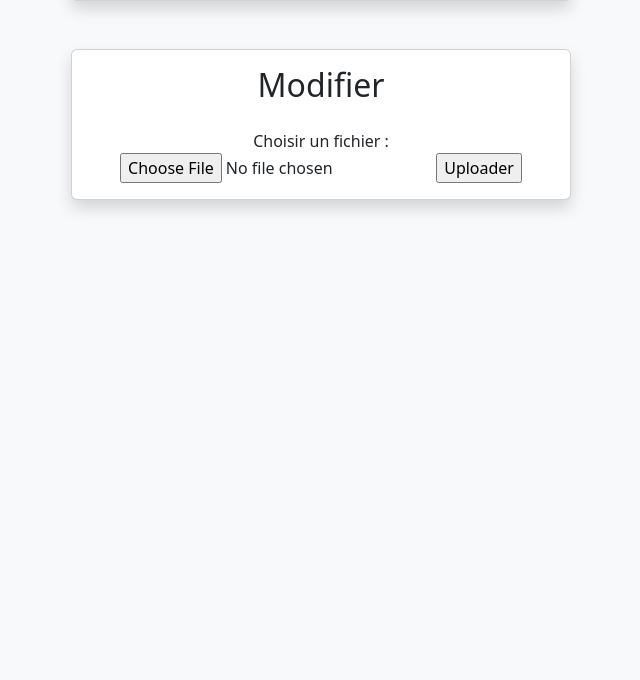
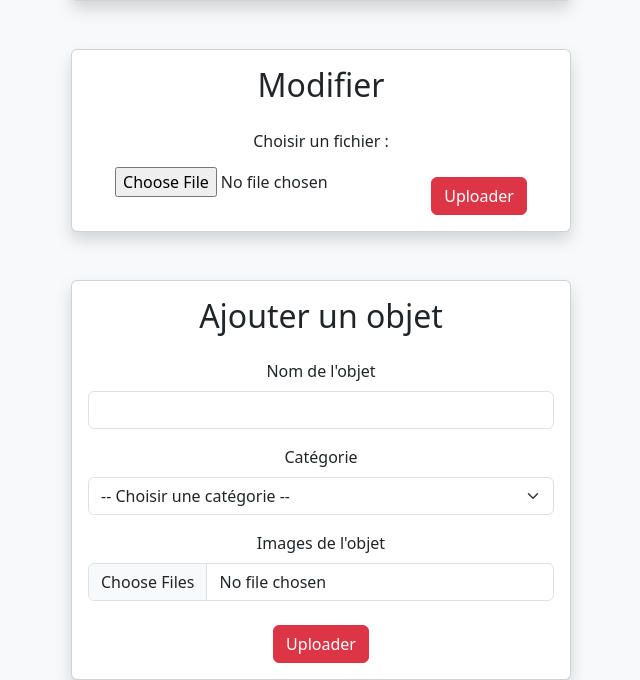
Before and after one commit to Mimi7-Ranto/Examen_final_S2, a PHP site: page /profil.php in a window 1280 px wide. Shown: the part 560-1240 px from the top of the page, without its empty margins (319-959 px from the left). Before the commit the page ends 771 px from the top, so only its background shows below. Run offline with PHP 8.4, Linux system fonts and the light colour scheme; the visitor is signed in with stand-in values (Sample User, id 1); data comes from the database, SQL or seed files in the repository.

Commit message:
mbola ts vita

```diff
--- a/inc/function.php
+++ b/inc/function.php
@@ -87,6 +87,20 @@
     $sql = sprintf($sql,$image,$email );
     $result = mysqli_query(dbconnect(), $sql);
 }
+
+function get_categorie(){
+    $sql = "SELECT * FROM emprunt_categorie_objet";
+    $result = mysqli_query(dbconnect(), $sql);
+    $cat = array();
+    if($result){
+        while($row = mysqli_fetch_assoc($result)){
+            $cat[] = $row;
+        }
+        return $cat;
+
+    }
+    return $cat;
+}
 /*function emprunterObjet($id_objet, $id_membre) {
 
     $sql = sprintf("INSERT INTO emprunt_emprunt (id_objet, id_membre, date_emprunt) VALUES (%d, %d, NOW())",
--- a/pages/profil.php
+++ b/pages/profil.php
@@ -3,6 +3,7 @@
 include("../inc/function.php");
 $email = $_SESSION['email'];
 $infos = get_info($email);
+$categories = get_categorie();
 ?>
 
 <!DOCTYPE html>
@@ -66,7 +67,7 @@
         <label for="fichier">Choisir un fichier :</label>
         <br>
         <input type="file" name="fichier" id="fichier" required>
-        <input type="submit" value="Uploader">
+        <input type="submit" value="Uploader" class="btn btn-danger mt-4">
     </form>
 
 
@@ -74,7 +75,36 @@
         </div>
     </div>
 
+<div class="container mt-5">
+  <div class="card mx-auto shadow" style="max-width: 500px;">
+    <div class="card-body text-center">
+      <h2 class="card-title mb-4">Ajouter un objet</h2>
+      <form action="traitement.php" method="post" enctype="multipart/form-data">
 
+        <label for="obj" class="form-label">Nom de l'objet</label>
+        <input type="text" name="obj" id="obj" class="form-control" required>
 
+        <label for="cat" class="form-label mt-3">Catégorie</label>
+        <select name="cat" id="cat" class="form-select" required>
+          <option value="">-- Choisir une catégorie --</option>
+          <?php foreach($categories as $categorie): ?>
+            <option value="<?php echo $categorie['id_categorie']; ?>">
+              <?php echo $categorie['nom_categorie'] ?>
+            </option>
+          <?php endforeach; ?>
+        </select>
+
+        <label for="fichier" class="form-label mt-3">Images de l'objet</label>
+        <input type="file" name="fichier" id="fichier" class="form-control" multiple accept="image/*">
+
+        <!-- Champs cachés (ajuste les valeurs si besoin) -->
+        <input type="hidden" name="id_objet" value="<?= isset($id_objet) ? $id_objet : '' ?>">
+        <input type="hidden" name="id_categorie" value="<?= isset($id_categorie) ? $id_categorie : '' ?>">
+
+        <input type="submit" value="Uploader" class="btn btn-danger mt-4">
+      </form>
+    </div>
+  </div>
+</div>
 </body>
 </html>
--- a/todo.txt
+++ b/todo.txt
@@ -17,3 +17,8 @@
 page liste des objets fait
     function get objet fait
 filtrer par categorie fait
+
+ajouter une image
+    function get image object
+    function supprimer image
+    mettre image par defaut
```
Also changed, not shown: pages/traitement.php (+1 -11 lines).
